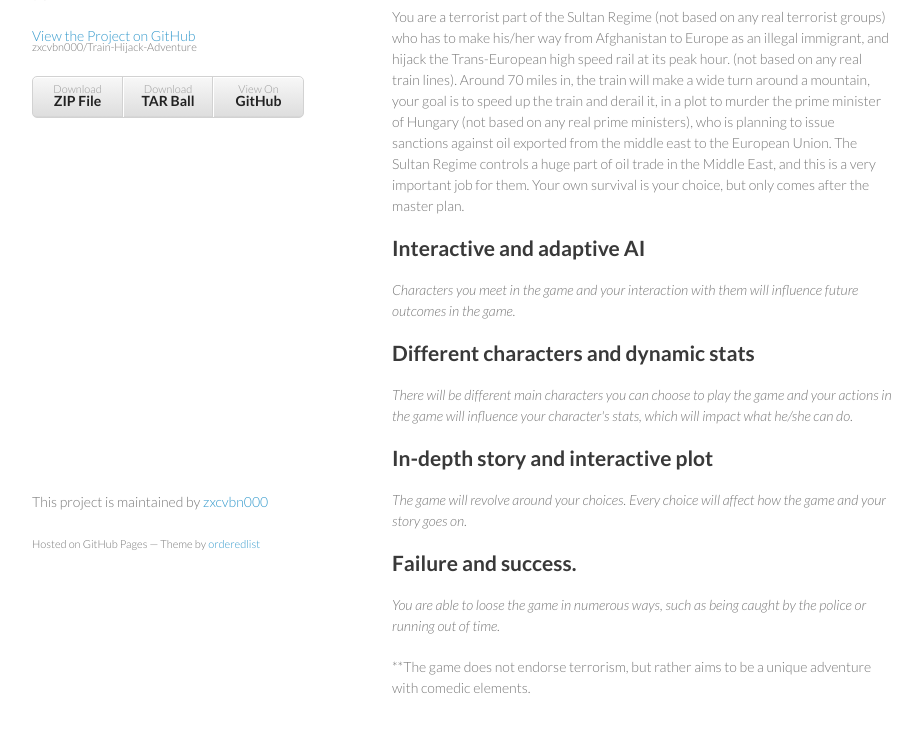
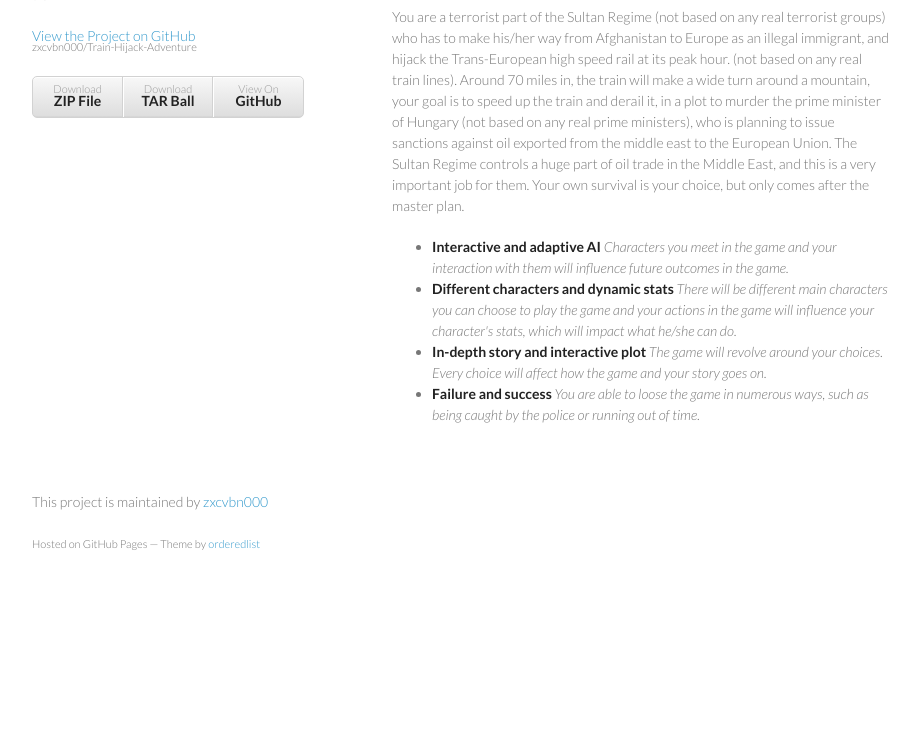
Before and after one commit to zxcvbn000/Train-Hijack-Adventure, a plain HTML site: page index.html in a window 1280 px wide. Shown: the part 177-908 px from the top of the page, without its empty margins (178-1100 px from the left). After the commit the page ends 800 px from the top, so only its background shows below. Drawn offline with Linux system fonts and the light colour scheme.

```diff
--- a/index.html
+++ b/index.html
@@ -36,27 +36,24 @@
 
 <p>You are a terrorist part of the Sultan Regime (not based on any real terrorist groups) who has to make his/her way from Afghanistan to Europe as an illegal immigrant, and hijack the Trans-European high speed rail at its peak hour. (not based on any real train lines). Around 70 miles in, the train will make a wide turn around a mountain, your goal is to speed up the train and derail it, in a plot to murder the prime minister of Hungary (not based on any real prime ministers), who is planning to issue sanctions against oil exported from the middle east to the European Union. The Sultan Regime controls a huge part of oil trade in the Middle East, and this is a very important job for them. Your own survival is your choice, but only comes after the master plan.</p>
 
-<h2>
-<a id="interactive-and-adaptive-ai" class="anchor" href="#interactive-and-adaptive-ai" aria-hidden="true"><span class="octicon octicon-link"></span></a>Interactive and adaptive AI</h2>
-
-<p><em>Characters you meet in the game and your interaction with them will influence future outcomes in the game.</em></p>
-
-<h2>
-<a id="different-characters-and-dynamic-stats" class="anchor" href="#different-characters-and-dynamic-stats" aria-hidden="true"><span class="octicon octicon-link"></span></a>Different characters and dynamic stats</h2>
-
-<p><em>There will be different main characters you can choose to play the game and your actions in the game will influence your character's stats, which will impact what he/she can do.</em></p>
-
-<h2>
-<a id="in-depth-story-and-interactive-plot" class="anchor" href="#in-depth-story-and-interactive-plot" aria-hidden="true"><span class="octicon octicon-link"></span></a>In-depth story and interactive plot</h2>
-
-<p><em>The game will revolve around your choices. Every choice will affect how the game and your story goes on.</em></p>
-
-<h2>
-<a id="failure-and-success" class="anchor" href="#failure-and-success" aria-hidden="true"><span class="octicon octicon-link"></span></a>Failure and success.</h2>
-
-<p><em>You are able to loose the game in numerous ways, such as being caught by the police or running out of time.</em></p>
-
-<p>**The game does not endorse terrorism, but rather aims to be a unique adventure with comedic elements.</p>
+<ul>
+<li>
+<strong>Interactive and adaptive AI</strong>
+<em>Characters you meet in the game and your interaction with them will influence future outcomes in the game.</em>
+</li>
+<li>
+<strong>Different characters and dynamic stats</strong>
+<em>There will be different main characters you can choose to play the game and your actions in the game will influence your character's stats, which will impact what he/she can do.</em>
+</li>
+<li>
+<strong>In-depth story and interactive plot</strong>
+<em>The game will revolve around your choices. Every choice will affect how the game and your story goes on.</em>
+</li>
+<li>
+<strong>Failure and success</strong>
+<em>You are able to loose the game in numerous ways, such as being caught by the police or running out of time.</em>
+</li>
+</ul>
       </section>
       <footer>
         <p>This project is maintained by <a href="https://github.com/zxcvbn000">zxcvbn000</a></p>
```
Also changed, not shown: params.json (+1 -1 lines).
